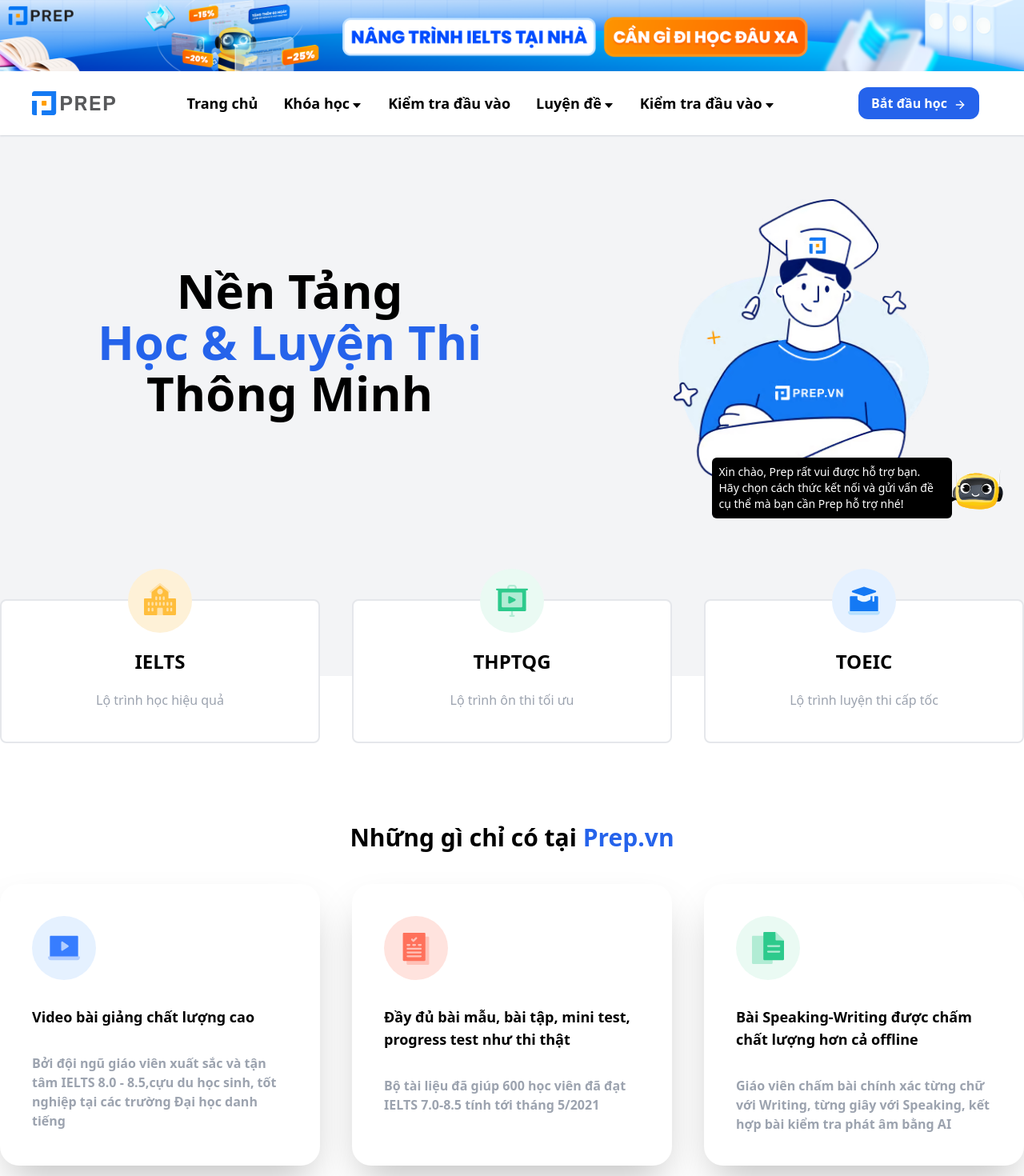
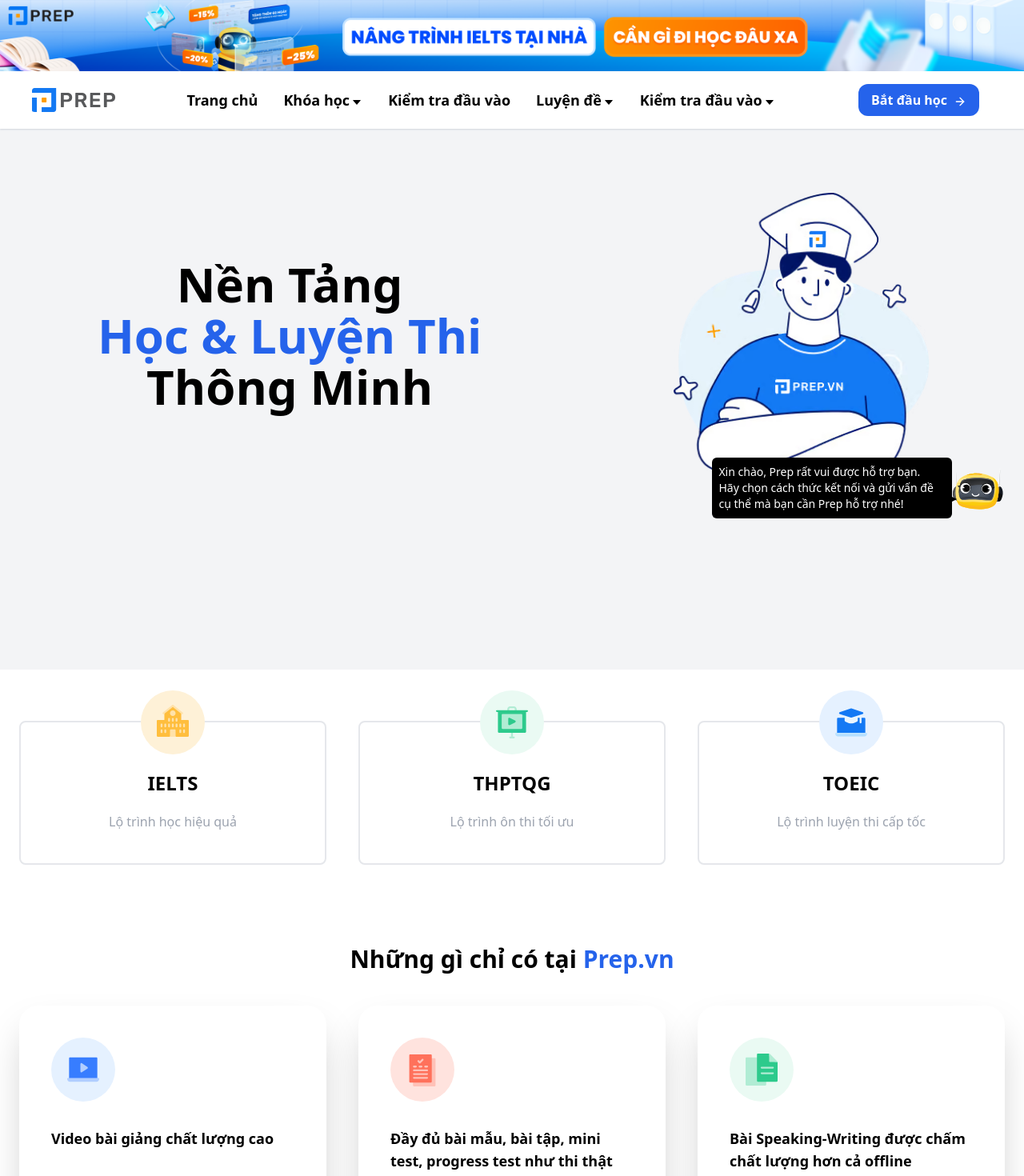
Before and after one commit to trungdang611/prep, a React (Vite) app: page / in a window 1280 px wide. Shown: the top 1470 px of the page at 80% size. Built offline with nearby package versions, Linux system fonts and the light colour scheme.

Commit message:
update code

```diff
--- a/src/App.jsx
+++ b/src/App.jsx
@@ -13,8 +13,8 @@
 function App() {
   return (
     <>
-      <div className="w-full  font-sans">
-        <div className=" w-full h-auto">
+      <div className="w-full font-sans">
+        <div className="w-full h-auto">
           <img
             src="/top-message/top-message-1.png"
             alt=""
@@ -36,7 +36,6 @@
               className="
               container flex flex-col items-center pb-60 pt-24 justify-around z-0
               mx-auto md:flex-row md:pt-20
-
             "
             >
               <div
@@ -62,8 +61,8 @@
             </div>
           </section>
           <div className=" mt-0 md:mt-16"></div>
-          <section className="overflow-visible -mt-40 z-10 md:px-0 px-5 mx-auto">
-            <div className="grid grid-cols-1 md:grid-cols-3 gap-10 container mx-auto text-center">
+          <section className="overflow-visible z-10 md:px-0 px-5">
+            <div className="grid grid-cols-1 md:grid-cols-3 gap-10 container mx-auto text-center px-4 lg:px-6">
               <Link to="/ielts">
                 <div className="relative bg-white rounded-lg p-10 border-2 top-0 hover:-top-5 duration-300 ease-in-out cursor-pointer">
                   <img
@@ -113,7 +112,7 @@
                 <span className="text-blue-600"> Prep.vn</span>
               </h3>
 
-              <div className="grid grid-cols-1 md:grid-cols-3 gap-10 mt-10 container mx-auto">
+              <div className="grid grid-cols-1 md:grid-cols-3 gap-10 mt-10 container mx-auto px-4 lg:px-6">
                 <div className="rounded-3xl p-10  shadow-2xl">
                   <img src="./about/slide.svg" alt="" />
                   <h3 className="font-bold text-lg my-8">
@@ -150,7 +149,7 @@
             </div>
           </section>
           <section className="bg-gray-100 p-6 md:p-28">
-            <div className="container md:mx-auto grid grid-rows-1 md:grid-cols-2 gap-10">
+            <div className="container md:mx-auto grid grid-rows-1 md:grid-cols-2 gap-10 px-4 lg:px-6">
               <img src="./bg-section/public.avif" alt="" />
               <div className="my-auto">
                 <h3 className="font-bold text-xl md:text-3xl text-center md:text-left">
@@ -180,7 +179,7 @@
             </div>
           </section>
           <section className="bg-white">
-            <div className="container mx-auto py-20">
+            <div className="container mx-auto py-20 px-4 lg:px-6">
               <div className="text-center p-10">
                 <h3 className="text-2xl md:text-3xl font-bold mb-2">
                   100% Giáo viên trên Prep đạt
@@ -238,7 +237,7 @@
                   <span className="text-gray-600"> về Prep.vn</span>
                 </h3>
               </div>
-              <div className="grid grid-cols-3 gap-10 mt-20">
+              <div className="grid grid-cols-3 gap-10 mt-20 px-4 lg:px-6">
                 <div className="w-300px bg-white rounded-xl p-5">
                   <div className="flex">
                     <div className="py-2 pr-2">
@@ -354,17 +353,16 @@
             </div>
           </section>
           <section className="bg-gray-100">
-            <div className="container mx-auto pb-20">
-              <h1 className=" font-bold text-3xl text-center mb-20">
+            <div className="container mx-auto pb-20 px-4 lg:px-6">
+              <h1 className="font-bold text-3xl text-center mb-20">
                 Báo Chí nói gì về{" "}
                 <span className="text-blue-600"> Prep.vn</span>
               </h1>
-
               <Slide data={dbSlides2} />
             </div>
           </section>
           <section className="bg-gray-100">
-            <div className="container mx-auto pb-20">
+            <div className="container mx-auto pb-20 px-4 lg:px-6">
               <h1 className="text-3xl font-bold text-center mb-20">
                 Chúng tôi tự hào là đối tác của
               </h1>
--- a/src/components/navbar/Navbar.jsx
+++ b/src/components/navbar/Navbar.jsx
@@ -19,13 +19,7 @@
 
   return (
     <>
-      <nav
-        className="
-            flex justify-between relative top-0 left-0 right-0 bg-white shadow-sm shadow-gray-300
-            max-h-full flex-col
-            md:min-h-[80px] md:px-10 md:flex-row md:items-center
-        "
-      >
+      <nav className="flex justify-between relative top-0 left-0 right-0 bg-white shadow-sm shadow-gray-300 max-h-full flex-colmd:min-h-[80px] md:px-10 md:flex-row md:items-center">
         <div className="flex justify-between items-center min-h-[60px] px-4 border-b-[1px] border-gray-200 md:hidden">
           <div
             className="md:hidden cursor-pointer text-2xl"
--- a/src/main.jsx
+++ b/src/main.jsx
@@ -17,5 +17,5 @@
 ReactDOM.createRoot(document.getElementById("root")).render(
   <React.StrictMode>
     <RouterProvider router={router} />
-  </React.StrictMode>
+  </React.StrictMode>,
 );
--- a/tailwind.config.js
+++ b/tailwind.config.js
@@ -2,7 +2,11 @@
 export default {
   content: ["./index.html", "./src/**/*.{js,ts,jsx,tsx}"],
   theme: {
-    extend: {},
+    extend: {
+      container: {
+        padding: "2rem 0rem",
+      },
+    },
   },
   plugins: [],
 };
```
